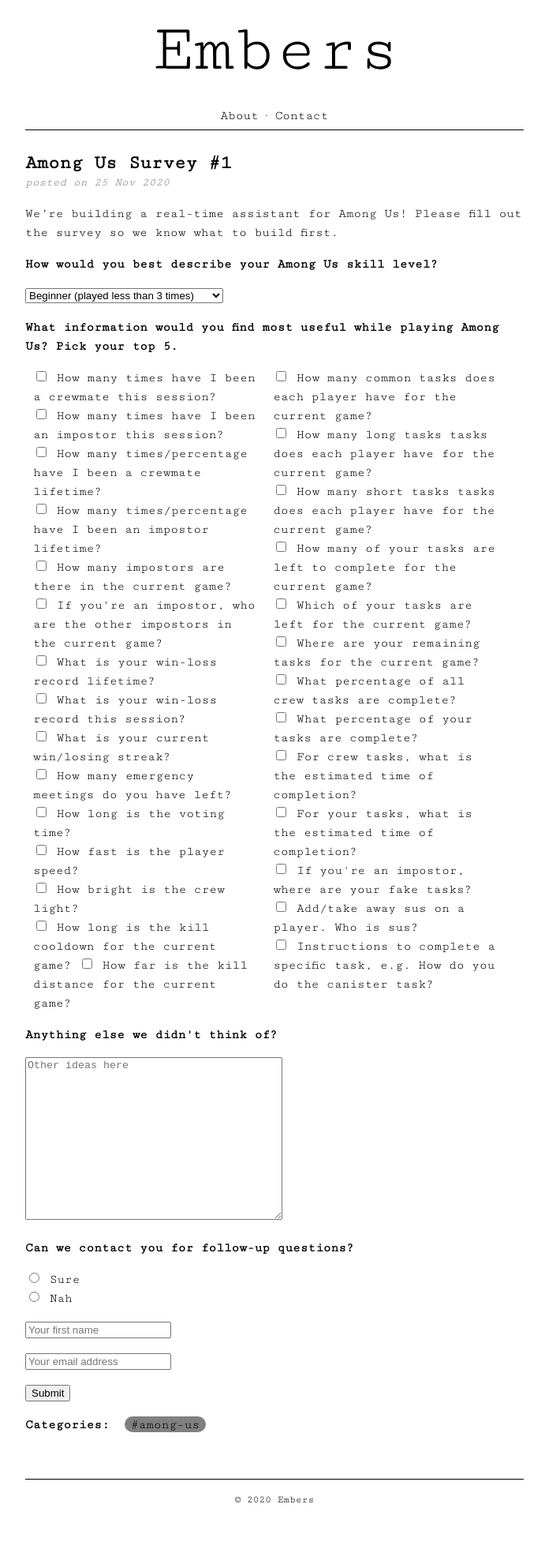
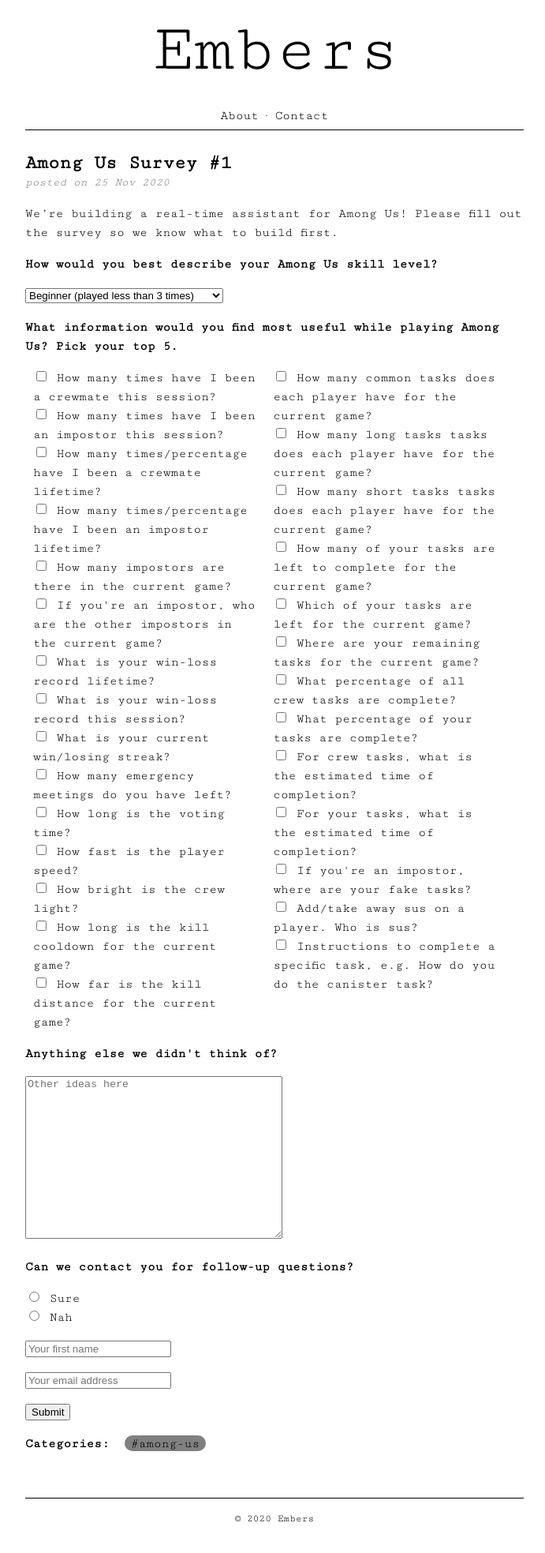
Before and after one commit to aindaco1/embers-website, a Jekyll site: the page built from _posts/2020-11-26-among-us-1.markdown, in a window 1280 px wide. Shown: the whole page at 79% size, without its empty margins (292-983 px from the left). Built offline with Jekyll 4.4.1, drawn with Linux system fonts in a browser that asks for light colours; before the commit the page ends 1943 px from its top, so only the background shows below that.

Commit message:
forgot a line break

```diff
--- a/_posts/2020-11-26-among-us-1.markdown
+++ b/_posts/2020-11-26-among-us-1.markdown
@@ -48,9 +48,9 @@ We're building a real-time assistant for Among Us! Please fill out the survey so
       <input type="checkbox" id="bright" name="bright" value="bright">
       <label for="vehicle3"> How bright is the crew light?</label><br>
       <input type="checkbox" id="kill-cooldown" name="kill-cooldown" value="kill-cooldown">
-      <label for="vehicle1"> How long is the kill cooldown for the current game?</label>
+      <label for="vehicle1"> How long is the kill cooldown for the current game?</label><br>
       <input type="checkbox" id="kill-distance" name="kill-distance" value="kill-distance">
-      <label for="vehicle2"> How far is the kill distance for the current game?</label><br>
+      <label for="vehicle2"> How far is the kill distance for the current game?</label>
       </div>
     <div class="column">
       <input type="checkbox" id="common-tasks" name="common-tasks" value="common-tasks">
```
